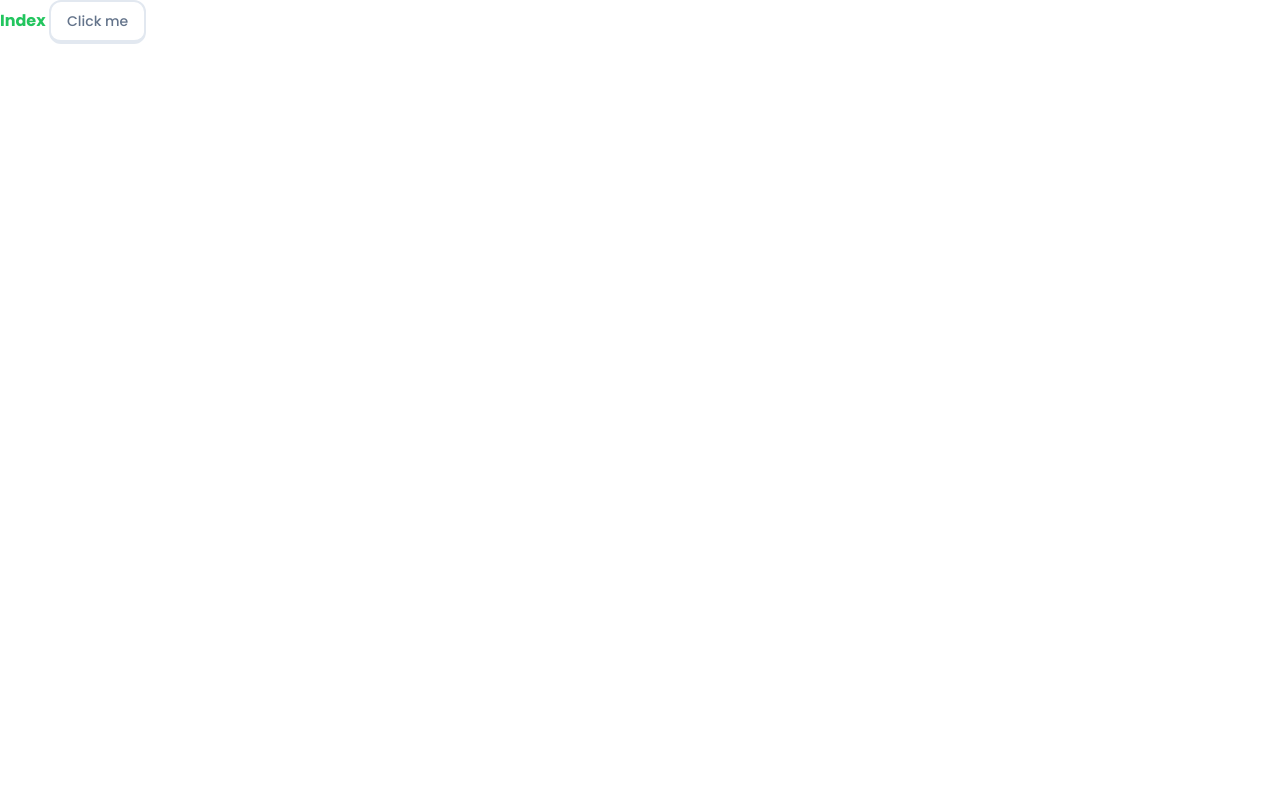
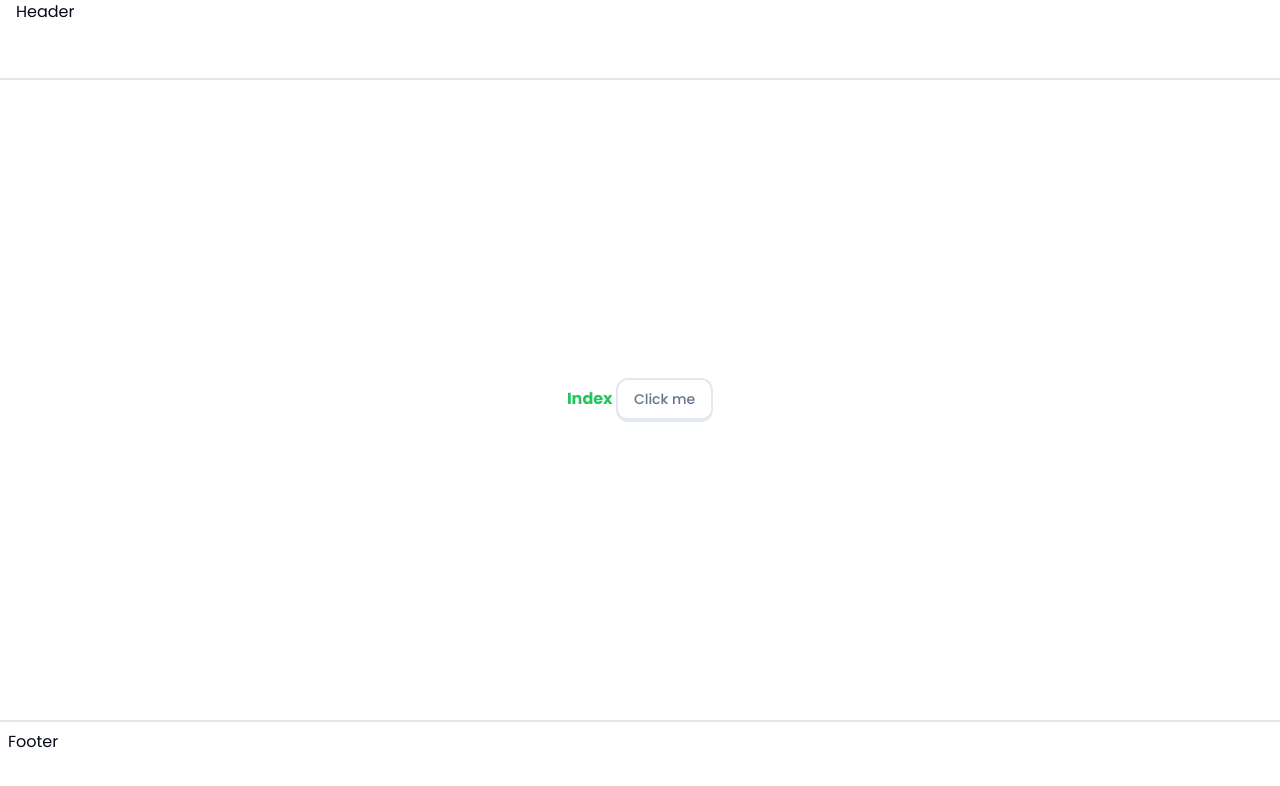
Before and after one commit to BobbyLin23/lingo-nuxt, a Nuxt app: page / in a window 1280 px wide. Shown: the top 786 px of the page. Built offline with nearby package versions, Linux system fonts and the light colour scheme.

Commit message:
feat: add marketing skeleton

```diff
--- /dev/null
+++ b/components/marketing/Footer.vue
@@ -0,0 +1,9 @@
+<script lang="ts" setup>
+
+</script>
+
+<template>
+  <footer class="hidden lg:block h-20 w-full border-t-2 border-slate-200 p-2">
+    Footer
+  </footer>
+</template>
--- /dev/null
+++ b/components/marketing/Header.vue
@@ -0,0 +1,9 @@
+<script lang="ts" setup>
+
+</script>
+
+<template>
+  <header class="h-20 w-full border-b-2 border-slate-200 px-4">
+    Header
+  </header>
+</template>
--- /dev/null
+++ b/layouts/marketing.vue
@@ -0,0 +1,13 @@
+<script lang="ts" setup>
+
+</script>
+
+<template>
+  <div class="min-h-screen flex flex-col">
+    <Header />
+    <main class="flex-1 flex flex-col items-center justify-center">
+      <slot />
+    </main>
+    <Footer />
+  </div>
+</template>
--- a/nuxt.config.ts
+++ b/nuxt.config.ts
@@ -11,4 +11,11 @@ export default defineNuxtConfig({
       Poppins: [400, 500, 600, 700],
     },
   },
+  components: [
+    '~/components',
+    {
+      path: '~/components/marketing',
+      pathPrefix: false,
+    },
+  ],
 })
--- a/pages/index.vue
+++ b/pages/index.vue
@@ -1,5 +1,7 @@
 <script lang="ts" setup>
-
+definePageMeta({
+  layout: 'marketing',
+})
 </script>
 
 <template>
```
Also changed, not shown: 1 other file (tests, documents, lock files or other folders).
